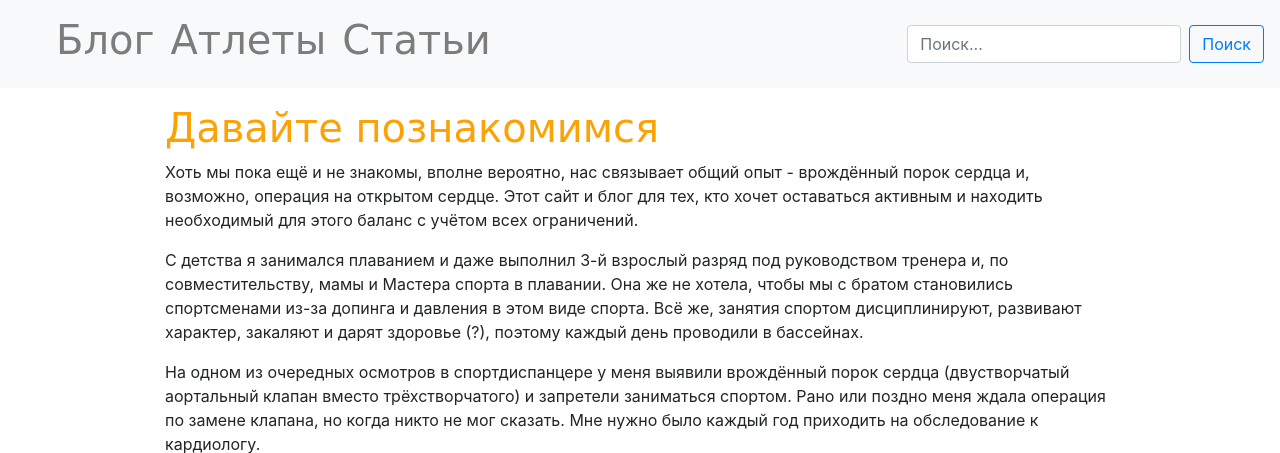
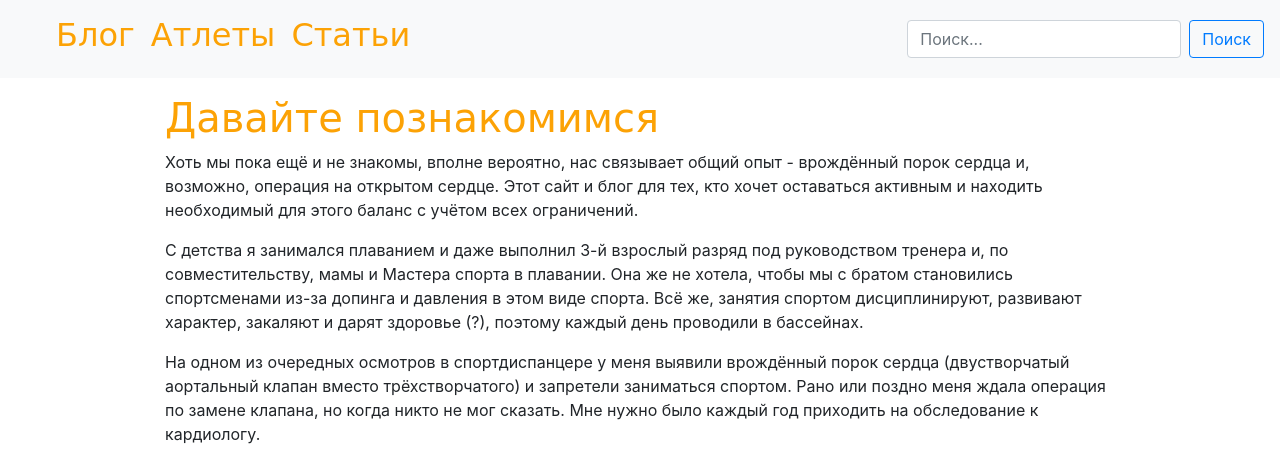
Before and after one commit to Mad-Lizard/kiborg-heart, a Django app: template recovery/templates/recovery/about.html in a window 1280 px wide. Shown: the top 453 px of the page. Run offline with Django 3.2, Linux system fonts and the light colour scheme; the template is opened without the code that fills it, so the values that code supplies are empty; some libraries are stand-ins or nearby versions.

Commit message:
Add custom colors to navbar

```diff
--- a/recovery/static/css/recovery.css
+++ b/recovery/static/css/recovery.css
@@ -3,8 +3,12 @@ html {
     padding:0px;
 }
 
-.nav-link {
-    color: #ff9400;
+.navbar-custom .navbar-nav .nav-link {
+    color: #FCA205;
+}
+
+.navbar-custom .nav-item:hover .nav-link {
+    color: #16168a;
 }
 
 h1, h2, h3, h4 {
--- a/recovery/templates/recovery/base.html
+++ b/recovery/templates/recovery/base.html
@@ -12,7 +12,7 @@
     </head>
     <body>
 
-          <nav class="navbar navbar-light navbar-expand-lg bg-light justify-content-between">
+          <nav class="navbar navbar-light navbar-expand-lg bg-light navbar-custom justify-content-between">
             <!-- Navbar brand -->
             <a class="nav-link" href="{% url 'about' %}">
               {% thumbnail "https://picsum.photos/id/137/4752/3168" "40x40" crop="center" as im %}
@@ -27,13 +27,13 @@
               <ul class="navbar-nav mr-auto">
 
                 <li class="nav-item active">
-                  <h1><a class="nav-link" href="{% url 'post_list' %}">Блог <span class="sr-only"></span></a></h1>
+                  <h2><a class="nav-link" href="{% url 'post_list' %}">Блог <span class="sr-only"></span></a></h2>
                 </li>
                 <li class="nav-item">
-                  <h1><a class="nav-link" href="{% url 'athlet_list' %}">Атлеты</a></h1>
+                  <h2><a class="nav-link" href="{% url 'athlet_list' %}">Атлеты</a></h2>
                 </li>
                 <li class="nav-item">
-                <h1>  <a class="nav-link" href="{% url 'article_list' %}">Статьи</a></h1>
+                <h2>  <a class="nav-link" href="{% url 'article_list' %}">Статьи</a></h2>
                 </li>
             </ul>
               <form action="{% url 'search_results' %}" method="get" class="form-inline my-2 my-lg-0">
```
